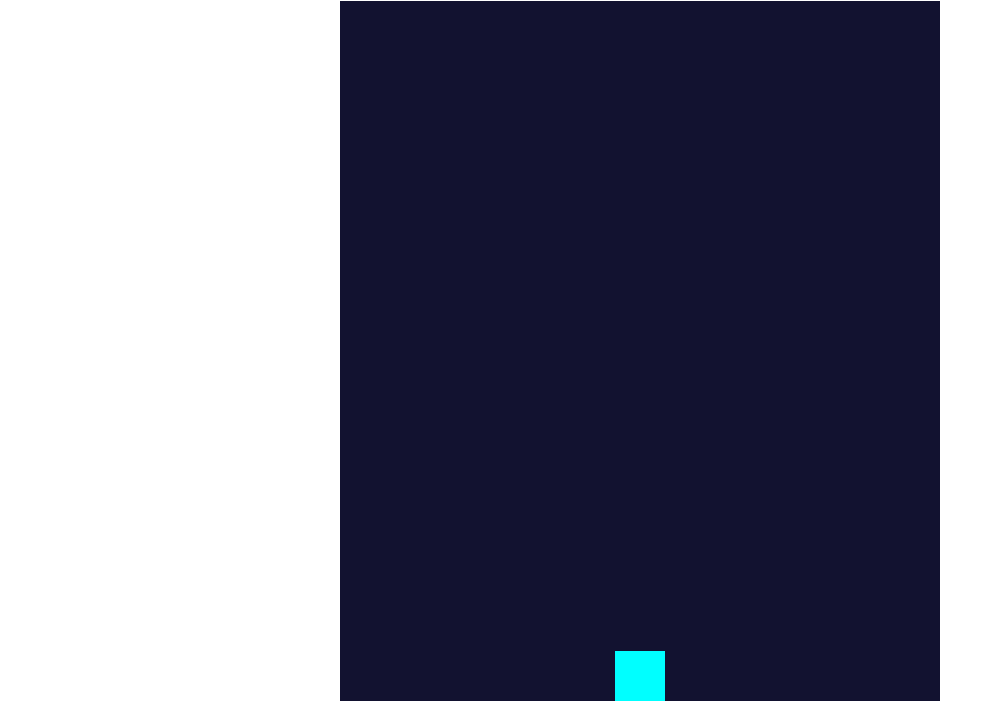
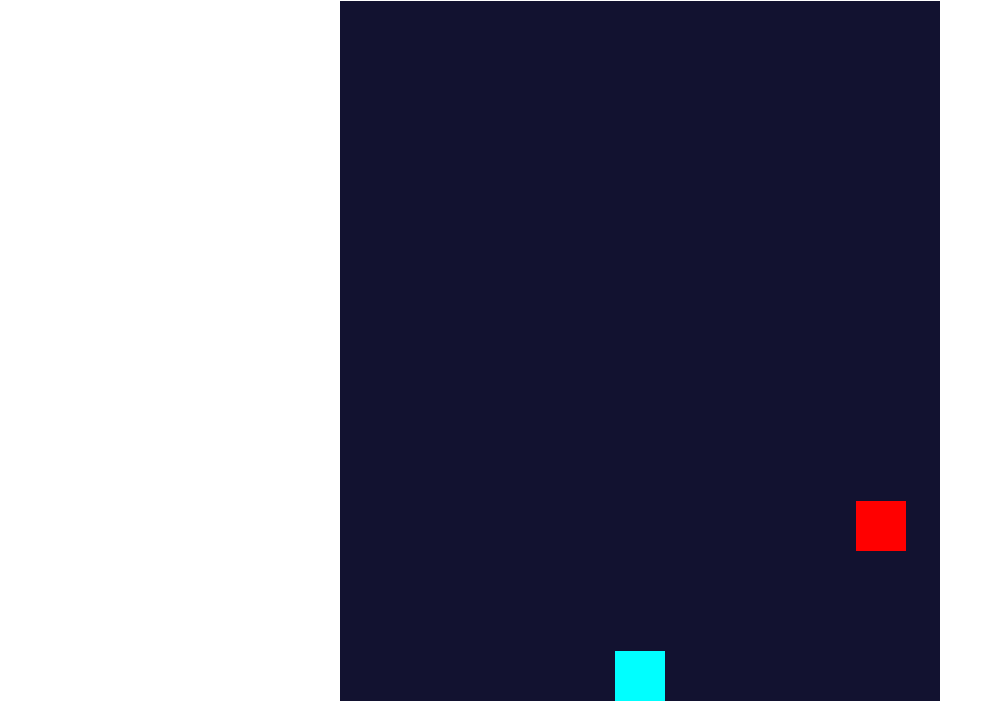
Before and after one commit to Grancan91/E-comerce-Galaga, a plain HTML site: page index.html in a window 1280 px wide. Shown: the part 79-800 px from the top of the page, without its empty margins (0-995 px from the left). Drawn offline with Linux system fonts and the light colour scheme.

Commit message:
Creado Enemigo, Añadido Moviemiento, y Borrar

```diff
--- /dev/null
+++ b/enemy.js
@@ -0,0 +1,39 @@
+class Enemy{
+  constructor(){
+    this.height = 50
+    this.width = 50
+    this.y = 0
+    this.x = Math.floor(Math.random() * (600 - this.width))
+    this.directionY = 1
+    this.speed = 10
+    this.sprite = document.createElement('div')
+    this.interval = setInterval(this.move.bind(this), 100)
+  }
+
+  insert(){
+    this.sprite.setAttribute('class', 'enemy')
+    this.sprite.style.width = this.width  + 'px'
+    this.sprite.style.height = this.height  + 'px'
+    this.sprite.style.top = this.y + 'px'
+    this.sprite.style.left = this.x  + 'px'
+    playField.appendChild(this.sprite)
+  }
+
+  remove(){
+    playField.removeChild(this.sprite)
+    clearInterval(this.interval)
+  }
+
+  move(){
+    let newY = this.y + this.speed * this.directionY
+
+    if( newY >= 0 && newY <= 700 - this.height){
+      this.y = newY
+      this.sprite.style.top = this.y + 'px'
+    } else {
+      this.remove()
+    }
+  }
+
+
+}
--- a/index.html
+++ b/index.html
@@ -4,6 +4,7 @@
   <meta charset="UTF-8">
   <meta name="viewport" content="width=device-width, initial-scale=1.0">
 
+  <script src="enemy.js" defer></script>
   <script src="player.js" defer></script>
   <script src="main.js" defer></script>
 
--- a/main.js
+++ b/main.js
@@ -1,15 +1,35 @@
 let playField = document.getElementById('playfield')
 
 let player
+let enemy
 let movePlayerInterval
 
 function startGame() {
+
+  newPlayer()
+  newEnemy()
+
+
+}
+
+
+function newPlayer() {
   player = new Player(275, 650)
   player.insert()
 
+  //movePlayerInterval = setInterval(player.move, 50, player)
   movePlayerInterval = setInterval(function(){
     player.move()
   }, 50)
+
+}
+
+function newEnemy() {
+
+  enemy = new Enemy()
+  enemy.insert()
+
+
 
 }
 
@@ -18,12 +38,12 @@ window.addEventListener('keydown', function (event) {
   switch (event.key.toLowerCase()) {
     case 'a':
       player.directionX = -1
-     // player.move()
+      // player.move()
       break;
 
     case 'd':
       player.directionX = 1
-     // player.move()
+      // player.move()
       break;
   }
 
@@ -31,6 +51,6 @@ window.addEventListener('keydown', function (event) {
 
 window.addEventListener('keyup', function (event) {
   player.directionX = 0
-} )
+})
 
 startGame()
--- a/player.js
+++ b/player.js
@@ -5,7 +5,7 @@ class Player{
     this.width = 50
     this.height = 50
     this.directionX = 0  // -1 = Izquierda   1 = Derecha
-    this.speed = 10
+    this.speed = 20
     this.sprite = document.createElement('div')
   }
 
@@ -19,6 +19,7 @@ class Player{
   }
 
   move(){
+
   let newX = this.x + this.speed * this.directionX
 
   if( newX >= 0 && newX <= 600 - this.width){
@@ -26,7 +27,6 @@ class Player{
     this.sprite.style.left = this.x + 'px'
   }
 
-
   }
 
 }
--- a/style.css
+++ b/style.css
@@ -14,3 +14,12 @@
   left: 275px; */
   position: absolute;
 }
+
+.enemy{
+  /*   width: 50px;
+    height: 50px; */
+    background-color: rgb(255, 0, 0);
+  /*   top: 650px;
+    left: 275px; */
+    position: absolute;
+  }
```
